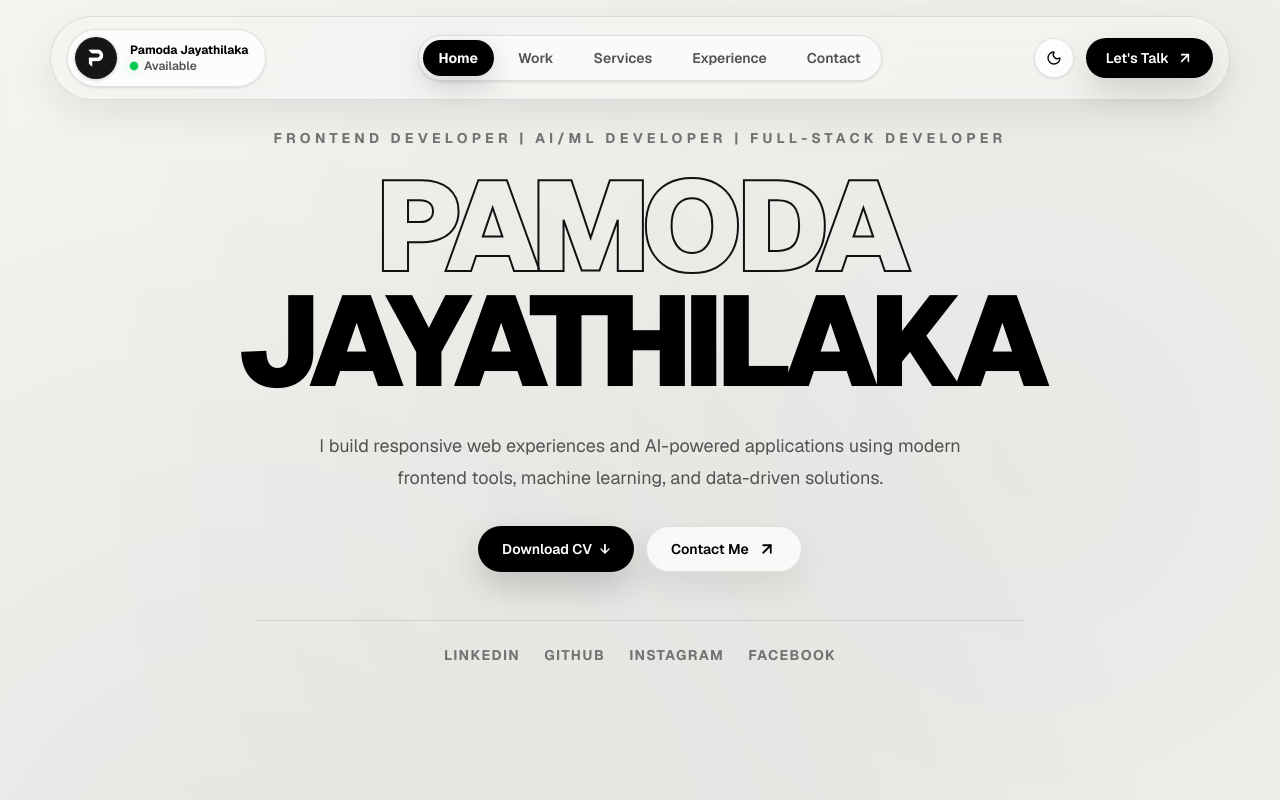
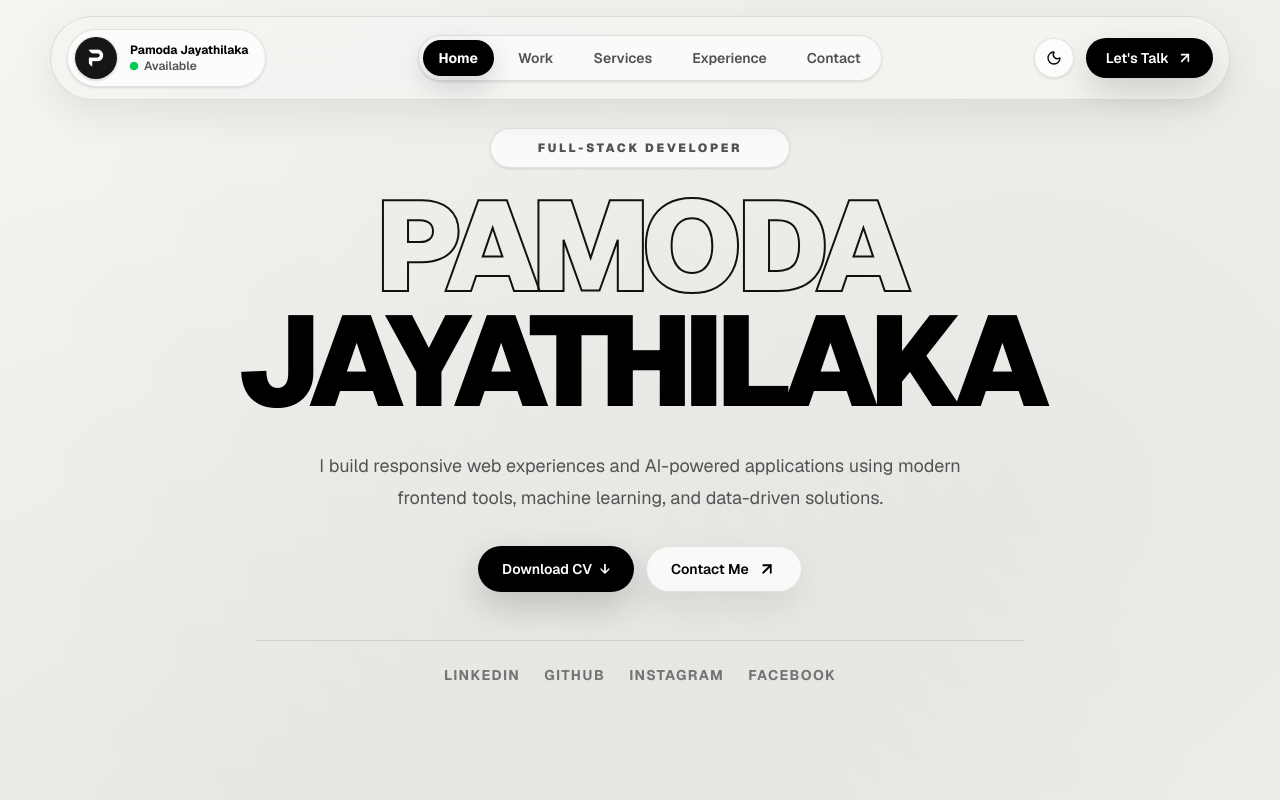
Before and after one commit to pamoda2004/Portfolio_NextJs, a Next.js app: page / in a window 1280 px wide. Shown: the top 800 px of the page. Built offline with nearby package versions, Linux system fonts and the light colour scheme.

Commit message:
Update files

```diff
--- a/components/Hero.tsx
+++ b/components/Hero.tsx
@@ -1,10 +1,27 @@
 "use client";
 
-import { motion } from "framer-motion";
+import { AnimatePresence, motion } from "framer-motion";
+import { useEffect, useState } from "react";
 import { profile, socialLinks } from "@/lib/data";
 import MagneticButton from "./MagneticButton";
 
+const roles = [
+  "Frontend Developer",
+  "AI/ML Developer",
+  "Full-Stack Developer",
+];
+
 export default function Hero() {
+  const [roleIndex, setRoleIndex] = useState(0);
+
+  useEffect(() => {
+    const timer = setInterval(() => {
+      setRoleIndex((current) => (current + 1) % roles.length);
+    }, 2300);
+
+    return () => clearInterval(timer);
+  }, []);
+
   return (
     <section className="relative overflow-hidden pb-8 pt-32 text-[var(--foreground)] transition-colors md:min-h-screen md:pb-10">
       {/* Soft background glow */}
@@ -15,14 +32,31 @@ export default function Hero() {
 
       <div className="container-main">
         <div className="mx-auto max-w-6xl text-center">
-          <motion.p
+          {/* Rotating job role */}
+          <motion.div
             initial={{ opacity: 0, y: -18 }}
             animate={{ opacity: 1, y: 0 }}
             transition={{ duration: 0.7 }}
-            className="mb-5 text-center text-xs font-bold uppercase tracking-[0.24em] text-neutral-500 transition-colors dark:text-neutral-400 sm:text-sm sm:tracking-[0.3em]"
+            className="mb-5 flex justify-center px-2"
           >
-            {profile.role}
-          </motion.p>
+            <div className="relative inline-flex h-9 w-fit min-w-[245px] max-w-[calc(100vw-48px)] items-center justify-center overflow-hidden rounded-full border border-black/10 bg-white/70 px-5 shadow-sm backdrop-blur-md transition-colors dark:border-white/10 dark:bg-white/[0.07] sm:h-10 sm:min-w-[300px] sm:px-6">
+              <AnimatePresence mode="wait">
+                <motion.p
+                  key={roles[roleIndex]}
+                  initial={{ opacity: 0, y: 12, filter: "blur(6px)" }}
+                  animate={{ opacity: 1, y: 0, filter: "blur(0px)" }}
+                  exit={{ opacity: 0, y: -12, filter: "blur(6px)" }}
+                  transition={{
+                    duration: 0.45,
+                    ease: [0.22, 1, 0.36, 1],
+                  }}
+                  className="absolute whitespace-nowrap text-center text-[9px] font-black uppercase leading-none tracking-[0.12em] text-neutral-600 transition-colors dark:text-neutral-300 min-[380px]:text-[10px] min-[380px]:tracking-[0.14em] sm:text-xs sm:tracking-[0.22em]"
+                >
+                  {roles[roleIndex]}
+                </motion.p>
+              </AnimatePresence>
+            </div>
+          </motion.div>
 
           <motion.h1
             initial="hidden"
--- a/components/Loader.tsx
+++ b/components/Loader.tsx
@@ -37,7 +37,7 @@ export default function Loader() {
             duration: 0.9,
             ease: [0.22, 1, 0.36, 1],
           }}
-          className="fixed left-0 top-0 z-[9999] h-[230vh] w-full overflow-hidden bg-[#f4f4f1] text-black transition-colors dark:bg-[#0f0f0f] dark:text-[#f4f4f1] md:h-[200vh]"
+          className="fixed left-0 top-0 z-[9999] h-[250vh] w-full overflow-hidden bg-[#f4f4f1] text-black transition-colors dark:bg-[#0f0f0f] dark:text-[#f4f4f1] md:h-[200vh]"
         >
           {/* First screen content only */}
           <div className="relative flex h-screen items-center justify-center overflow-hidden px-4">
--- a/components/ServicesAccordion.tsx
+++ b/components/ServicesAccordion.tsx
@@ -9,22 +9,7 @@ import Reveal from "./Reveal";
 import SectionParallaxWord from "./SectionParallaxWord";
 
 export default function ServicesAccordion() {
-  const [active, setActive] = useState<number | null>(null);
-
-  useEffect(() => {
-    const checkScreenSize = () => {
-      const isMobile = window.innerWidth < 768;
-      setActive(isMobile ? 0 : null);
-    };
-
-    checkScreenSize();
-
-    window.addEventListener("resize", checkScreenSize);
-
-    return () => {
-      window.removeEventListener("resize", checkScreenSize);
-    };
-  }, []);
+  const [active, setActive] = useState<number | null>(0);
 
   return (
     <section
@@ -57,11 +42,6 @@ export default function ServicesAccordion() {
             return (
               <div
                 key={service.title}
-                onMouseEnter={() => {
-                  if (window.innerWidth >= 768) {
-                    setActive(index);
-                  }
-                }}
                 className="group border-b border-black/10 transition-colors last:border-b-0 dark:border-white/10"
               >
                 {/* Always visible row */}
--- a/lib/data.ts
+++ b/lib/data.ts
@@ -397,20 +397,19 @@ export const services = [
 ];
 
 export const experiences = [
-
   {
-    company: "Academic Projects",
+    company: "Digital Product Design",
+    role: "UI/UX Designer",
+    date: "2025 - Present",
+  },
+  {
+    company: "AI - Powered Applications",
     role: "AI/ML Developer",
     date: "2025 - Present",
   },
   {
-    company: "Personal Projects",
-    role: "Frontend Developer",
+    company: "Modern Web Development",
+    role: "Frontend & Full-Stack Developer",
     date: "2025 - Present",
   },
-  {
-    company: "Freelance Practice",
-    role: "Web Designer",
-    date: "2026 - Present",
-  },
 ];
```
Also changed, not shown: 1 other file (tests, documents, lock files or other folders).
